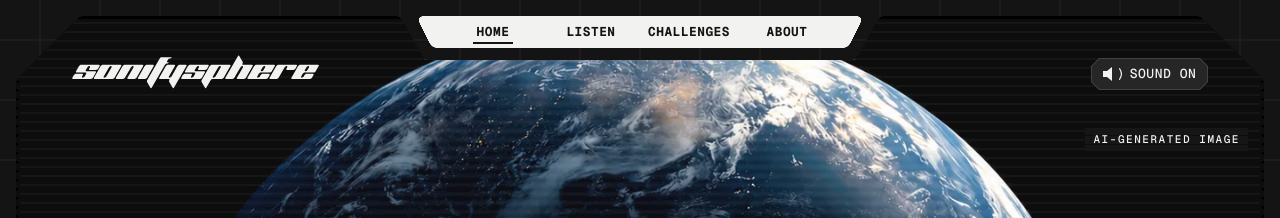
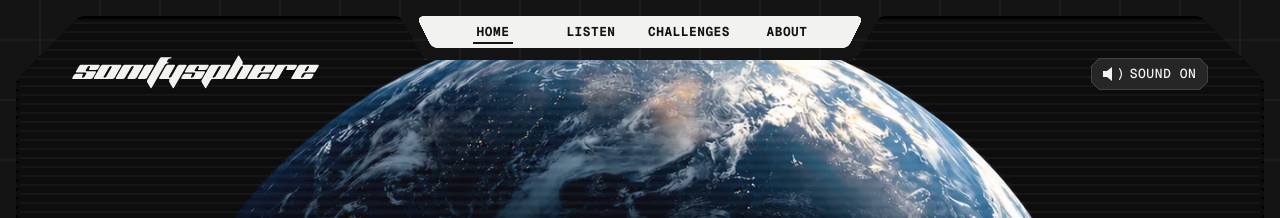
Before and after one commit to acheronx0577/Earth-Juke-Box-Sonifysphere, a Next.js app: page / in a window 1280 px wide. Shown: the top 218 px of the page. Built offline with nearby package versions, Linux system fonts and the light colour scheme; no server answers.

Commit message:
Remove duplicate hero AI disclosure

```diff
--- a/src/components/landing/HeroSection.tsx
+++ b/src/components/landing/HeroSection.tsx
@@ -71,9 +71,6 @@ function HeroImages() {
       </div>
       <div className="hero-img-overlay" />
       <div className="hero-img-gradient" />
-      <p className="hero-image-ai-disclosure pointer-events-none absolute right-4 top-28 z-[2] m-0 max-w-[11rem] bg-[#141414]/80 px-2 py-1 text-right font-mono text-[11px] font-medium uppercase leading-[1.35] tracking-[0.14em] text-[#f2f2f0]">
-        AI-generated image
-      </p>
     </div>
   );
 }
```
